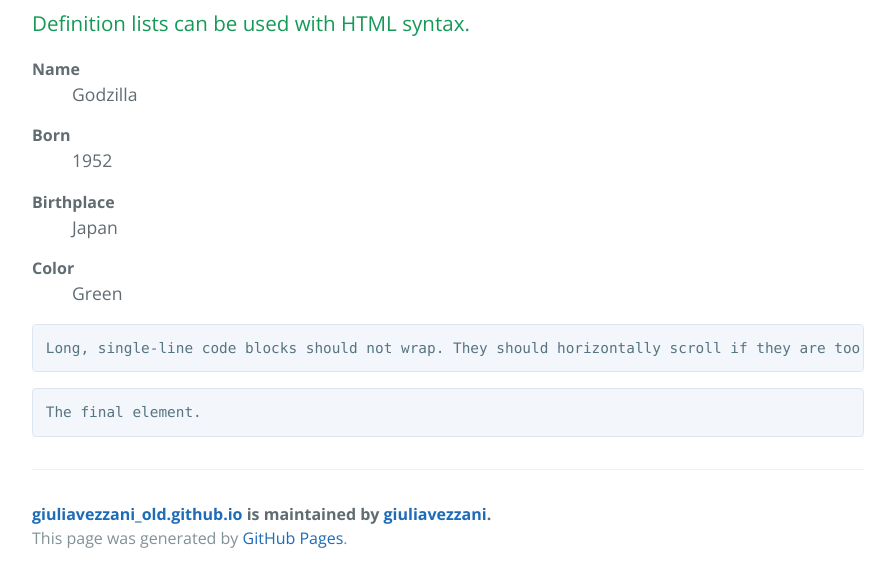
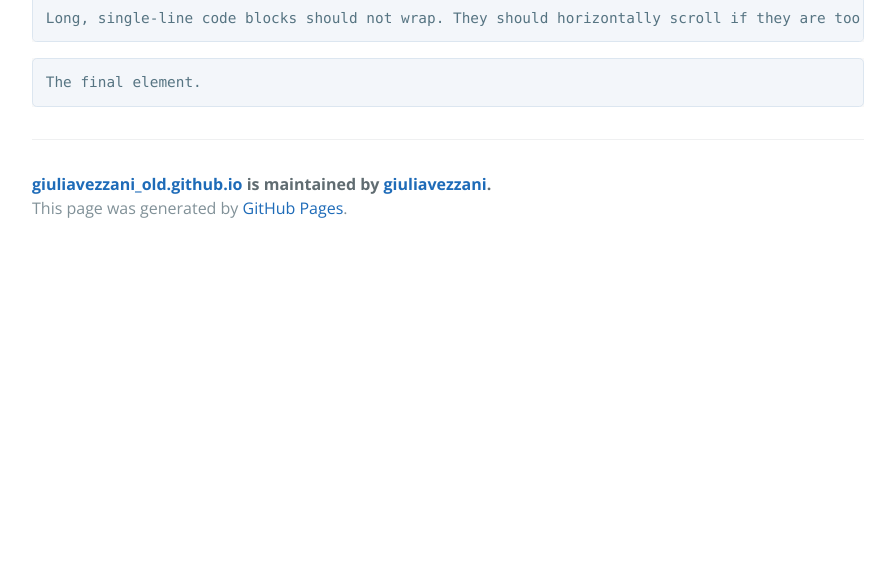
Before and after one commit to giuliavezzani/giuliavezzani_old.github.io, a Jekyll site: the page built from index.md, in a window 1280 px wide and 900 px high, scrolled down 3063 px, cut to the strip 318-900 px from the top of the window. Shown: the whole strip, without its empty margins (192-1087 px from the left). Built offline with Jekyll 4.4.1, drawn with Linux system fonts in a browser that asks for light colours; our own code applies the rules of GitHub Pages for plain Markdown files; after the commit the page ends 3633 px from its top, so only the background shows below that; some of the changed text lies outside the part shown.

Commit message:
Update index.md

````diff
--- a/index.md
+++ b/index.md
@@ -50,7 +50,7 @@ by merging vision and tactile information for the humanoid robot iCub.
 - [52 th IEEE Conference on Decision and Control]()
 
 
-# Submitted Papers
+# Submitted papers
 - [A Novel Bayesian Filtering Approach to Tactile Object Recognition](), G. Vezzani, N.
  Jamali , U. Pattacini , G. Battistelli, L. Chisci, and L. Natale, IEEE International Conference
  on Humanoid Robotics, pp. 256 - 263, Cancun, Mexico.
@@ -95,18 +95,6 @@ end
 ![](https://guides.github.com/activities/hello-world/branching.png)
 
 
-### Definition lists can be used with HTML syntax.
-
-<dl>
-<dt>Name</dt>
-<dd>Godzilla</dd>
-<dt>Born</dt>
-<dd>1952</dd>
-<dt>Birthplace</dt>
-<dd>Japan</dd>
-<dt>Color</dt>
-<dd>Green</dd>
-</dl>
 
 ```
 Long, single-line code blocks should not wrap. They should horizontally scroll if they are too long. This line should be long enough to demonstrate this.
````
Also changed, not shown: other parts of index.md (+1 -1 lines).
